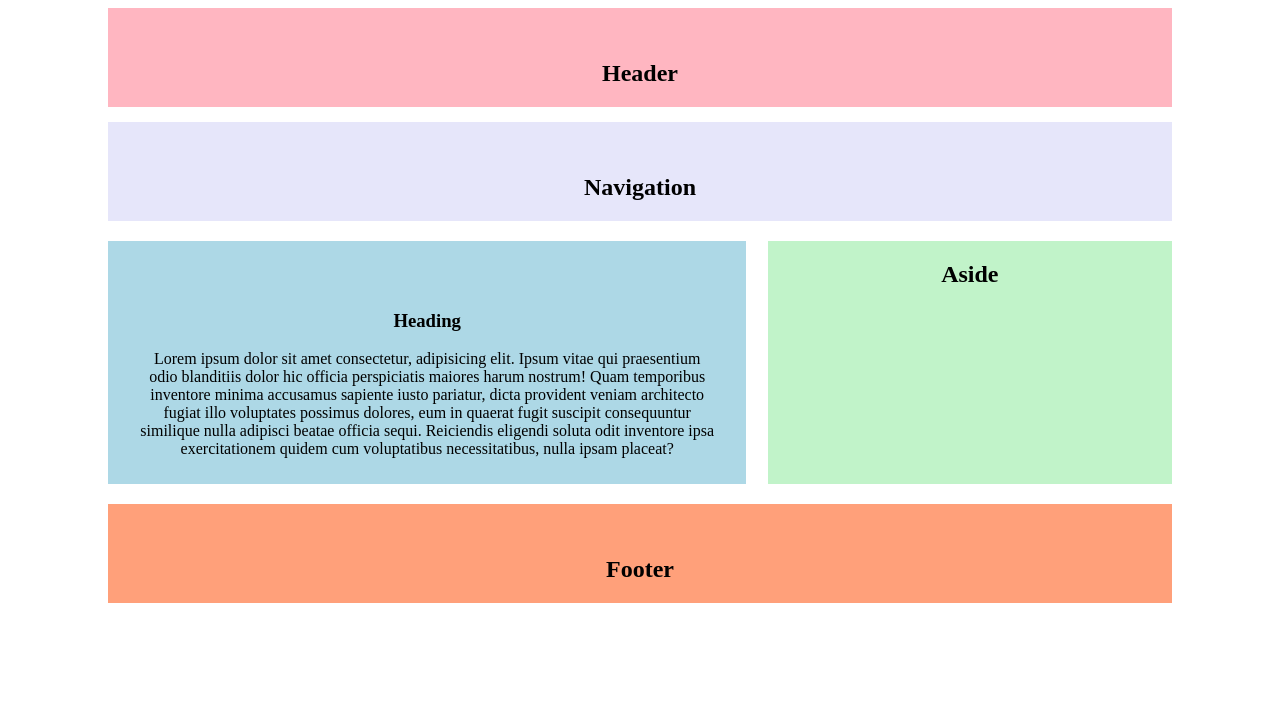
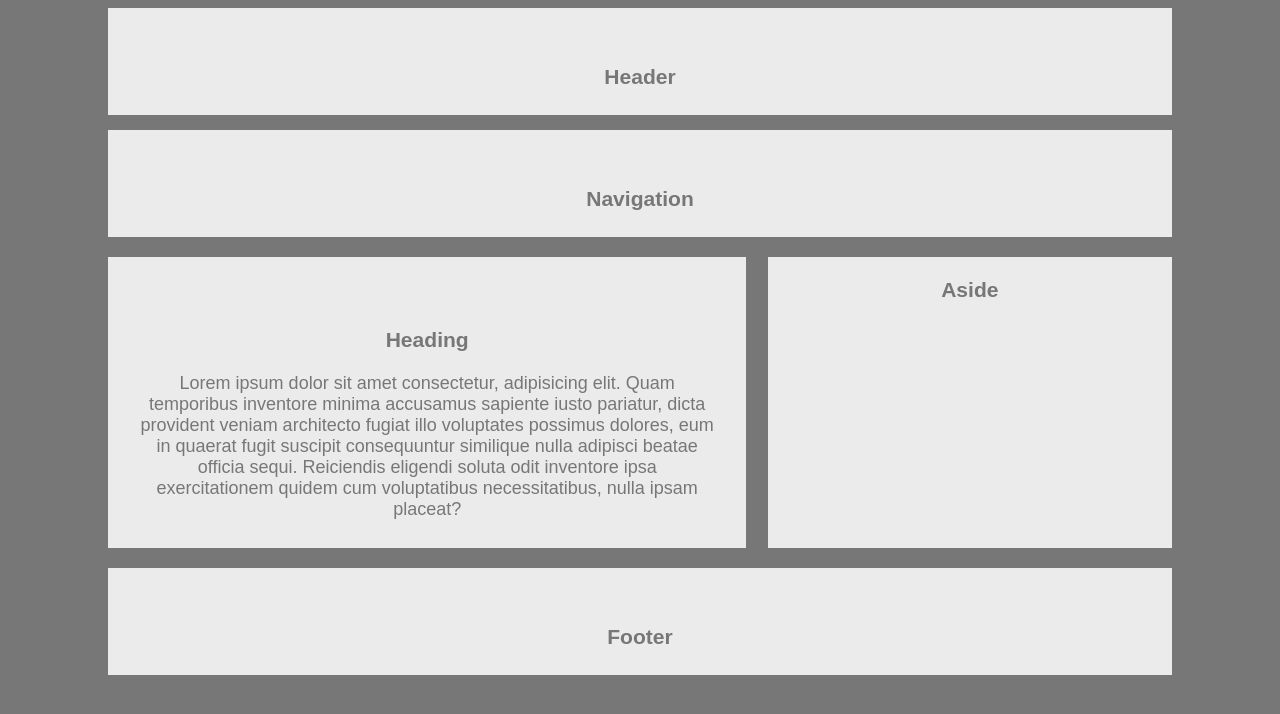
Before and after one commit to yeyingying/HW-Wireframe, a plain HTML site: page index.html in a window 1280 px wide. Drawn offline with Linux system fonts and the light colour scheme.

Commit message:
initial site files

```diff
--- a/index.html
+++ b/index.html
@@ -8,25 +8,25 @@
 
 <body>
     <section class="top">
-    <header id="header"><h2>Header</h2></header>
-    <nav id="nav"><h2>Navigation</h2></nav>
+    <header id="header"><h3>Header</h3></header>
+    <nav id="nav"><h3>Navigation</h3></nav>
 </section>
 
 <section class="wrapper">
     <section class="section">
         <h3>Heading</h3>
-        <p>Lorem ipsum dolor sit amet consectetur, adipisicing elit. Ipsum vitae qui praesentium odio blanditiis dolor hic officia perspiciatis maiores harum nostrum! Quam temporibus inventore minima accusamus sapiente iusto pariatur, dicta provident veniam architecto fugiat illo voluptates possimus dolores, eum in quaerat fugit suscipit consequuntur similique nulla adipisci beatae officia sequi. Reiciendis eligendi soluta odit inventore ipsa exercitationem quidem cum voluptatibus necessitatibus, nulla ipsam placeat?
+        <p>Lorem ipsum dolor sit amet consectetur, adipisicing elit. Quam temporibus inventore minima accusamus sapiente iusto pariatur, dicta provident veniam architecto fugiat illo voluptates possimus dolores, eum in quaerat fugit suscipit consequuntur similique nulla adipisci beatae officia sequi. Reiciendis eligendi soluta odit inventore ipsa exercitationem quidem cum voluptatibus necessitatibus, nulla ipsam placeat?
 
         </p>
 
     </section>
-    <aside id="aside"><h2>Aside</h2></aside>
+    <aside id="aside"><h3>Aside</h3></aside>
 </section>
 </body>
 
 
 
-	<footer class="footer"><h2>Footer</h2>
+	<footer class="footer"><h3>Footer</h3>
 
 	</footer>
 
--- a/style.css
+++ b/style.css
@@ -1,5 +1,14 @@
+body {
+    font-family: Arial, Helvetica, sans-serif;
+    color: #777;
+    background: #777;
+    font-size: 18px;
+}
+
+
+
 #header{
-    background-color: lightpink;
+    background-color: #ebebeb;
     height: 35px;
 text-align: center;
 margin-left: 100px;
@@ -9,7 +18,7 @@ padding: 2em;
 }
 
 #nav{
-    background-color: lavender;
+    background-color:#ebebeb;
     height: 35px;
 text-align: center;
 margin-left: 100px;
@@ -28,18 +37,18 @@ grid-template-columns: 60% 38%;
 Justify-content: space-between;
 }
 
-.section {background-color: lightblue;
+.section {background-color: #ebebeb;
     padding-top: 50px;
     padding-left:30px;
     padding-right:30px;
     padding-bottom: 10px;
    }
 
-#aside {background-color:rgb(193, 243, 201);
+#aside {background-color:#ebebeb;
     }
 
 .footer{
-    background-color: lightsalmon;
+    background-color:#ebebeb;
     height: 35px;
 text-align: center;
 margin-left: 100px;
```
